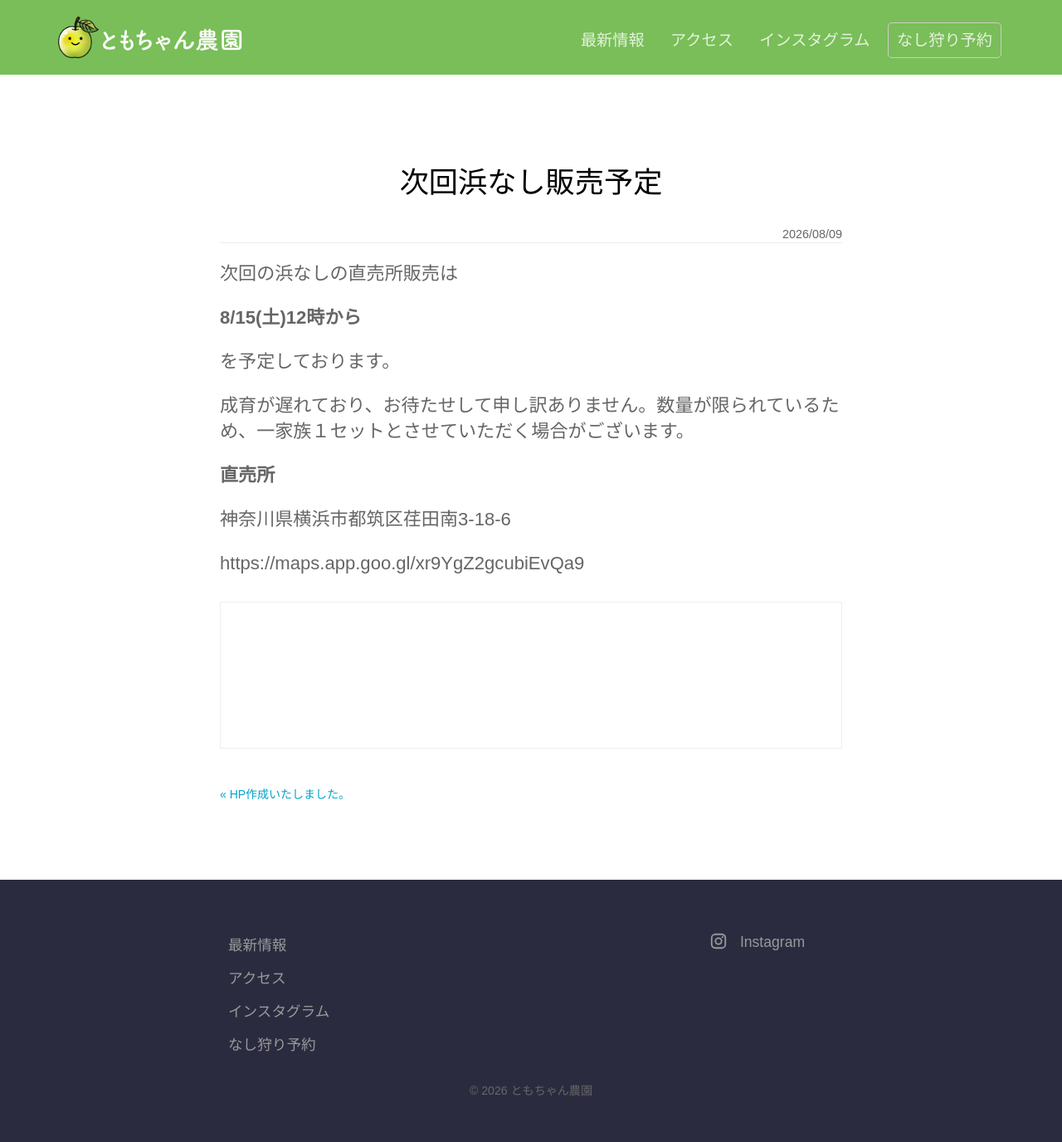
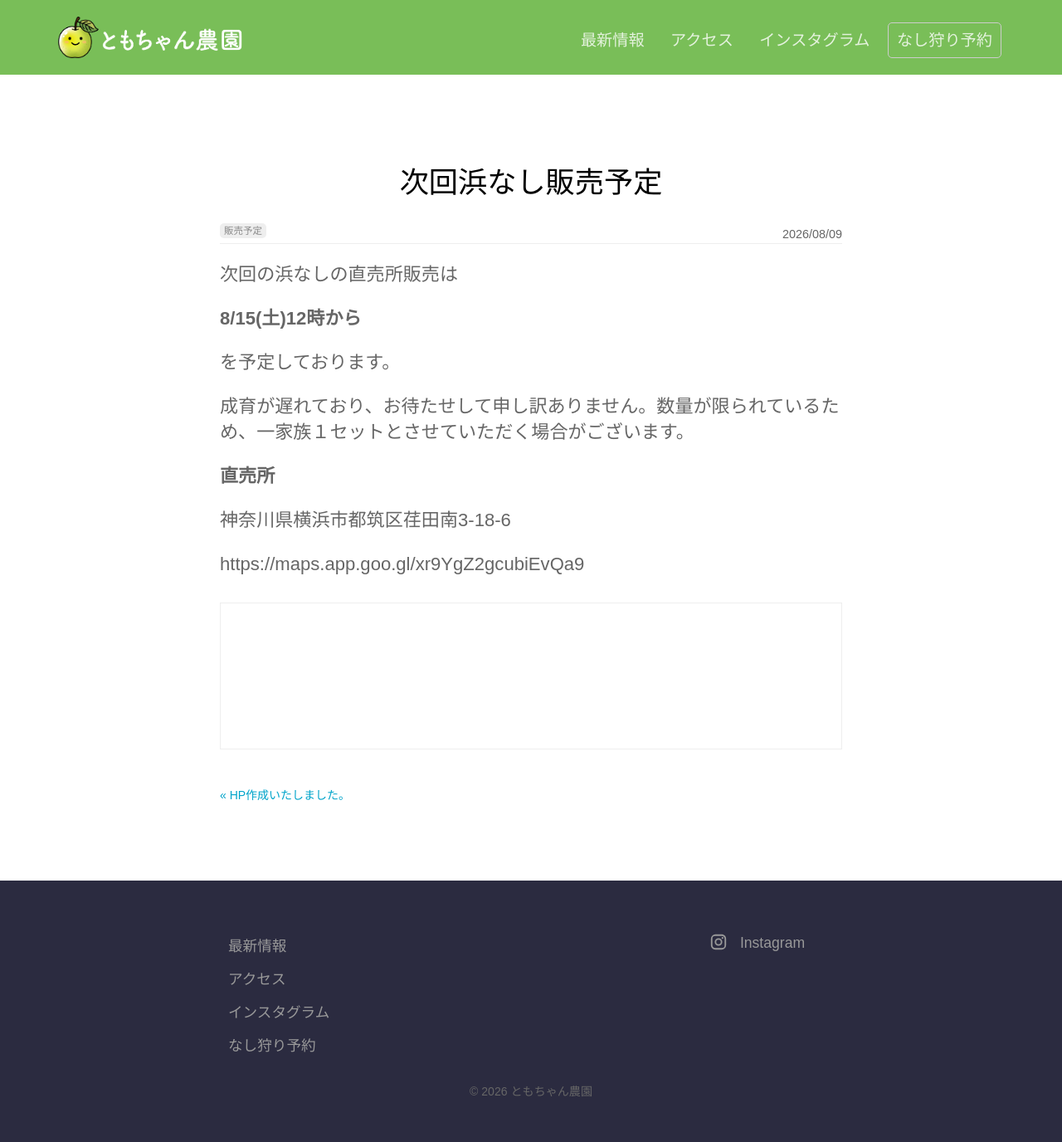
Before and after one commit to johannesnicolaus/nashi_nouen, a Jekyll site: the page built from _posts/2026-08-09-next-hamanashi-sale.md, in a window 1280 px wide. Shown: the whole page at 83% size. Built offline with Jekyll 4.4.1, drawn with Linux system fonts in a browser that asks for light colours; some web fonts are replaced.

Commit message:
Update Post “08-09-next-hamanashi-sale”

```diff
--- a/_posts/2026-08-09-next-hamanashi-sale.md
+++ b/_posts/2026-08-09-next-hamanashi-sale.md
@@ -1,6 +1,8 @@
 ---
 title: 次回浜なし販売予定
 date: 2026-08-09
+categories:
+  - 販売予定
 ---
 
 次回の浜なしの直売所販売は
```
